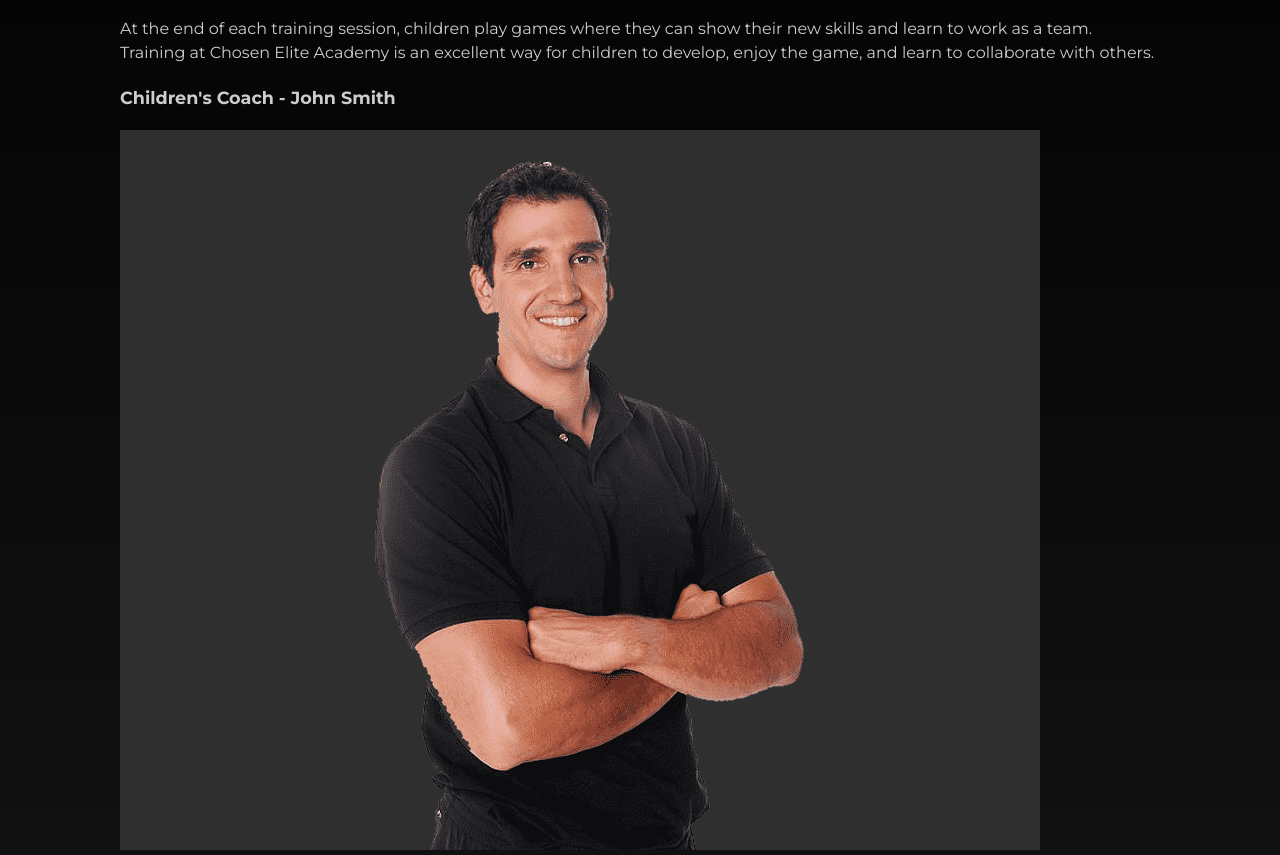
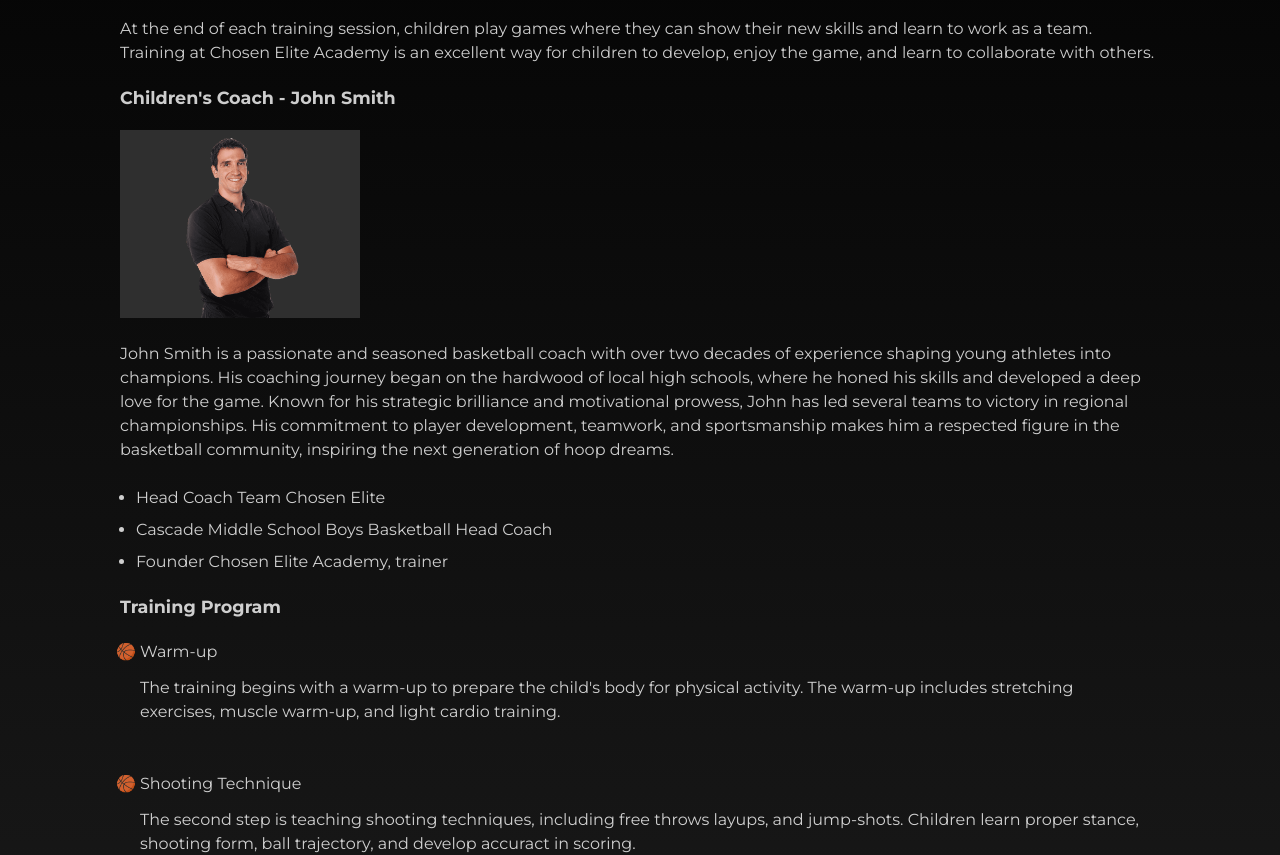
Before and after one commit to anthonyjprater/chosen-elite, a Vue app: page /training in a window 1280 px wide. Shown: the part 780-1635 px from the top of the page. Built offline with nearby package versions, Linux system fonts and the light colour scheme.

Commit message:
update file path

```diff
--- a/src/components/HeadCoach.vue
+++ b/src/components/HeadCoach.vue
@@ -24,7 +24,7 @@
                 <li>Coach of the Year</li>
             </ul>
         </div>
-        <img src="/coach.png" alt="" width="320px" height="480px">
+        <img src="../assets/coach.png" alt="" width="320px" height="480px">
         <button class="sign-up">Sign up for training</button>
     </section>
 </template>
--- a/src/components/programs/TrainingCoach.vue
+++ b/src/components/programs/TrainingCoach.vue
@@ -14,7 +14,7 @@ const summary = ref(props.summary)
 <!--Program Coach Article-->
 <article>
             <h2>{{ summary[0].heading }}</h2>
-            <img src="coach.png" alt="" />
+            <img src="@/assets/coach.png" alt="" width="240px" height="320px" />
             <p>{{ summary[0].summary }}</p>
             <ul>
                 <li>{{ summary[0].info[1].content }}</li>
--- a/src/views/AboutUs.vue
+++ b/src/views/AboutUs.vue
@@ -15,12 +15,12 @@ const image = ref("url('/ce_02.jpg')")
     <HeroHeader :item = "items[2]" :backGroundImage = "image" />
     <section>
         <h2>Chosen Elite Basketball</h2>
-        <!-- <img class="logo-image" src="elite-logo.svg" alt=""> -->
+        <img class="logo-image" src="../assets/elite-logo.svg" alt="">
         <p>Chosen Elite Basketball Academy is a specialized basketball academy that helps player reach their maximum athletic potential. The academy employs highly qualified coaches and insrtuctors who provide personalized support to each participant, developing their skills and helping them achieve high results.</p>
         <p>Chosen Elite Basketball Academy provides an intensive training program that includes not only on-court training, but also physical training, participation in competitions and tactics discussion sessions. It provides training opportunities for beginners as well as professional athletes looking to improve their level of play.</p>
         <p class="accent">Chosen Elite Basketball Academy emphasizes the development of skills such as ball control, passing, shooting, defense, and the strategic elements of the game, such as reading the game and making decisions on the court. Participants recieve personalized guidance from coaches and assistance in setting and achieving their basketball goals.</p>
         <p>Chosen Elite Basketball Academy also offers opportunities to socialize and collaborate with other players, which helps develop team spirit and improve social skills. The Academy strives to create an enjoyable and motivating atmosphere for all participants, where everyone can realize their potential and reach new heights in the game. </p>
-        <!-- <img src="coach.png" alt=""> -->
+        <img src="../assets/coach.png" alt="">
         <h3>Our goals and mission</h3>
         <ul>
             <li>Preparing the Chosen Elite Basketball Club</li>
```
Also changed, not shown: src/assets/coach.png.
